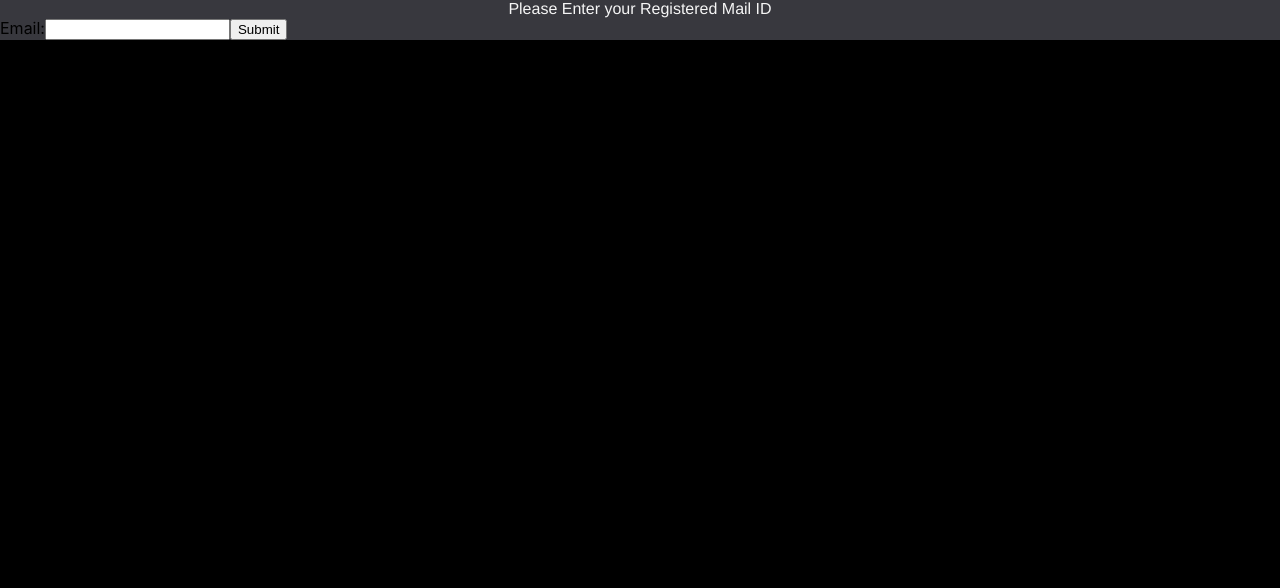
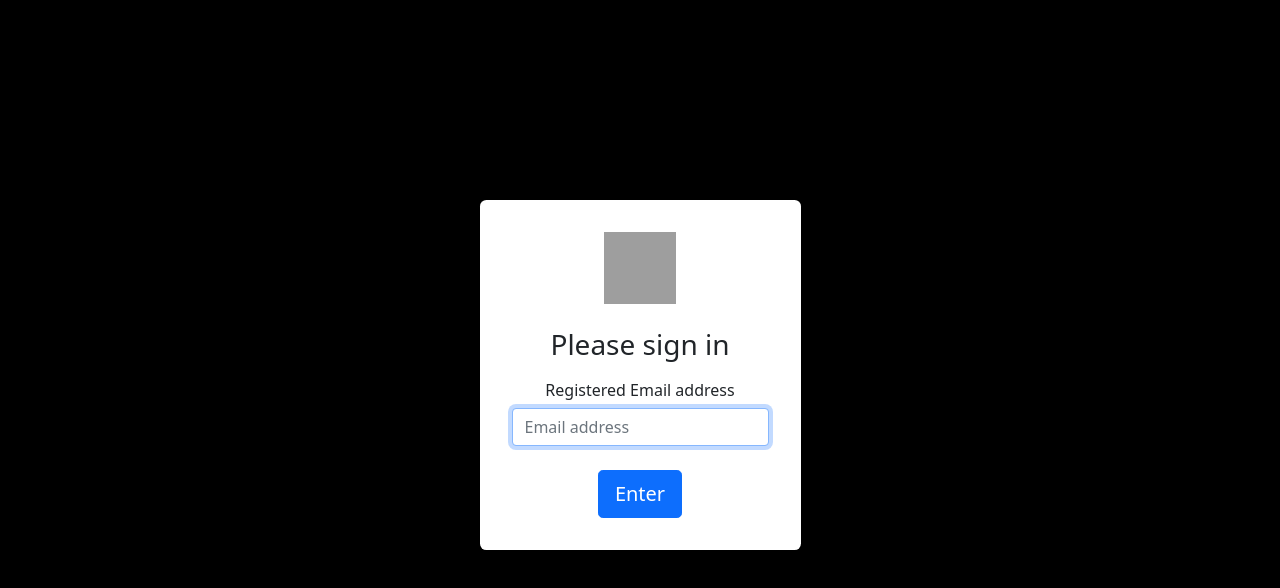
Before and after one commit to amalp12/Workshop-Attendance-WebApp, a Next.js app: page / in a window 1280 px wide. Shown: the top 588 px of the page. Built offline with nearby package versions, Linux system fonts and the light colour scheme; grey boxes are pictures that could not be loaded.

Commit message:
Third Commit

```diff
--- a/components/HandleSubmit.js
+++ /dev/null
@@ -1,29 +0,0 @@
-import SearchDatabase from './SearchDatabase.js'
-import Link from 'next/link'
-
-
-const HandleSubmit = async (email) => {
-
-  let searchResult
-  /*
-  const form = document.getElementsByClassName('submit-form')[0]
-  console.log(email)
-  */
-  searchResult = await SearchDatabase(email)
-  //console.log(searchResult)
-  // if email was not found in database
-  if(searchResult ===  null){
-    alert('This email was used to register for this workshop. Please enter the correct email.')
-  }
-  else // if email was found then redirect to the attendence page
-  {
-    //console.log(searchResult.data())
-    //Router.push({ pathname: to, query: { user_id: this.props.data.member.user.id } }, as, options);
-    console.log('Go to attendance page')
-    //goToUser(searchResult)
-    //router.push({ pathname: './user', query:{userData : doc}}, '/user')
-
-  }
-}
-
-export default  HandleSubmit
--- a/components/Home.js
+++ b/components/Home.js
@@ -1,9 +1,11 @@
 
 import Head from 'next/head'
 
-import styles from '../styles/Landing.module.css'
+import styles from '../styles/Home.module.css'
 
-import HandleSubmit from '../components/HandleSubmit'
+import 'bootstrap/dist/css/bootstrap.css'; // Add this line
+
+
 import SearchDatabase from './SearchDatabase'
 
 import { useRouter } from 'next/router'
@@ -14,15 +16,18 @@ export default function Home(){
 
     return(
 
-      <div className={styles['main-container']}>
-        <Head>
-          <title>Workshop Attendance</title>
-        </Head>
+      <div className={styles["main-container"]}>
+        <div>
+          <Head>
+            <title>Workshop Attendance</title>
+          </Head>
+        </div>
 
-        <div className={styles['instructions']}>Please Enter your Registered Mail ID </div>
-        <form className='submit-form'  onSubmit={async (e) => {
+
+        <body className="text-center">
+        <form className ="form-signin" id='submit-form'  onSubmit={async (e) => {
           e.preventDefault()
-          const form = document.getElementsByClassName('submit-form')[0]
+          const form = document.getElementById('submit-form')
           console.log(form.email.value)
           if(form.email.value === ''){
             alert('Please enter your registered mail id')
@@ -37,16 +42,17 @@ export default function Home(){
           router.push({ pathname: './user', query:{id : searchResult.id}}, '/user')
 
         }}>
+           <img className="mb-4" src="https://getbootstrap.com/docs/4.0/assets/brand/bootstrap-solid.svg" alt="" width="72" height="72"/>
+           <h1 className="h3 mb-3 font-weight-normal">Please sign in</h1>
+           <label for="inputEmail" className="sr-only">Email address</label>
+           <input type="email" id="inputEmail" className="form-control" placeholder="Email address" name="email" required autofocus  />
+           <br/>
 
-          <label>
-          Email:
-          <input type="text" name="email" />
-          </label>
 
-        <button type = 'submit'> Submit </button>
+           <button className="btn btn-lg btn-primary btn-block" type="submit">Enter</button>
 
         </form>
-
+        </body>
 
       </div>
     )
--- a/components/ServerTime.js
+++ b/components/ServerTime.js
@@ -12,7 +12,7 @@ const ServerTime = async () => {
     console.log(time.datetime);
     const timeNow = new Date( time.datetime);
     //console.log(timeNow.getTime()); in int
-    console.log(timeNow);
+    //console.log(timeNow);
     return timeNow
 }
 
--- a/pages/index.js
+++ b/pages/index.js
@@ -1,7 +1,75 @@
+
+
+
+
 import Head from 'next/head'
-import Home from '../components/Home'
-import Image from 'next/image'
-import styles from '../styles/Landing.module.css'
+
+import styles from '../styles/index.module.css'
+
+import 'bootstrap/dist/css/bootstrap.css'; // Add this line
+
+
+import SearchDatabase from '../components/SearchDatabase'
+
+import { useRouter } from 'next/router'
+
+
+export default function Index(){
+    const router = useRouter()
+
+    return(
+
+      <div className={styles["main-container"]}>
+        <div>
+          <Head>
+            <title>Workshop Attendance</title>
+          </Head>
+        </div>
+
+        <div className={styles["thebox"]}>
+          <div className="text-center">
+            <form className ="form-signin" id='submit-form'  onSubmit={async (e) => {
+              e.preventDefault()
+              const form = document.getElementById('submit-form')
+              console.log(form.email.value)
+              if(form.email.value === ''){
+                alert('Please enter your registered mail id')
+                return
+              }
+
+              const searchResult = await SearchDatabase(form.email.value)
+              if(searchResult ===  null){
+                alert('This email was used to register for this workshop. Please enter the correct email.')
+                return
+              }
+              router.push({ pathname: './user', query:{id : searchResult.id}}, '/user')
+
+            }}>
+              <img className="mb-4" src="https://getbootstrap.com/docs/4.0/assets/brand/bootstrap-solid.svg" alt="" width="72" height="72"/>
+              <h1 className="h3 mb-3 font-weight-normal">Please sign in</h1>
+              <label htmlFor="inputEmail" className="h6 sr-only"> Registered Email address </label>
+
+
+              <input type="email" id="inputEmail" className="form-control" placeholder="Email address" name="email" required autoFocus  />
+              <br/>
+
+
+              <button className="btn btn-lg btn-primary btn-block" type="submit">Enter</button>
+
+            </form>
+          </div>
+        </div>
+
+      </div>
+    )
+
+
+  }
+
+
+
+/*import Home from '../components/Home'
+import styles from '../styles/index.module.css'
 
 
 
@@ -11,7 +79,7 @@ export default function Index(){
 
   return(
 
-      <div>
+      <div className={styles["main-container"]}>
         <Home/>
 
       </div>
@@ -20,7 +88,7 @@ export default function Index(){
 
 
 }
-
+*/
 /*
 export default function Home() {
   return (
--- a/styles/Home.module.css
+++ b/styles/Home.module.css
@@ -1,116 +1,13 @@
-.container {
-  padding: 0 2rem;
+
+
+.main-container {
+
+
+  margin: 1rem 1rem 1rem 1rem;
+  min-height: 75vh;
+  min-width: 5vw;
+  max-height: 5vh;
+  max-width: 50vw;
+  border-radius: 0.5rem;
+
 }
-
-.main {
-  min-height: 100vh;
-  padding: 4rem 0;
-  flex: 1;
-  display: flex;
-  flex-direction: column;
-  justify-content: center;
-  align-items: center;
-}
-
-.footer {
-  display: flex;
-  flex: 1;
-  padding: 2rem 0;
-  border-top: 1px solid #eaeaea;
-  justify-content: center;
-  align-items: center;
-}
-
-.footer a {
-  display: flex;
-  justify-content: center;
-  align-items: center;
-  flex-grow: 1;
-}
-
-.title a {
-  color: #0070f3;
-  text-decoration: none;
-}
-
-.title a:hover,
-.title a:focus,
-.title a:active {
-  text-decoration: underline;
-}
-
-.title {
-  margin: 0;
-  line-height: 1.15;
-  font-size: 4rem;
-}
-
-.title,
-.description {
-  text-align: center;
-}
-
-.description {
-  margin: 4rem 0;
-  line-height: 1.5;
-  font-size: 1.5rem;
-}
-
-.code {
-  background: #fafafa;
-  border-radius: 5px;
-  padding: 0.75rem;
-  font-size: 1.1rem;
-  font-family: Menlo, Monaco, Lucida Console, Liberation Mono, DejaVu Sans Mono,
-    Bitstream Vera Sans Mono, Courier New, monospace;
-}
-
-.grid {
-  display: flex;
-  align-items: center;
-  justify-content: center;
-  flex-wrap: wrap;
-  max-width: 800px;
-}
-
-.card {
-  margin: 1rem;
-  padding: 1.5rem;
-  text-align: left;
-  color: inherit;
-  text-decoration: none;
-  border: 1px solid #eaeaea;
-  border-radius: 10px;
-  transition: color 0.15s ease, border-color 0.15s ease;
-  max-width: 300px;
-}
-
-.card:hover,
-.card:focus,
-.card:active {
-  color: #0070f3;
-  border-color: #0070f3;
-}
-
-.card h2 {
-  margin: 0 0 1rem 0;
-  font-size: 1.5rem;
-}
-
-.card p {
-  margin: 0;
-  font-size: 1.25rem;
-  line-height: 1.5;
-}
-
-.logo {
-  height: 1em;
-  margin-left: 0.5rem;
-}
-
-@media (max-width: 600px) {
-  .grid {
-    width: 100%;
-    flex-direction: column;
-  }
-}
--- a/styles/globals.css
+++ b/styles/globals.css
@@ -1,10 +1,15 @@
+
+
 html,
 body {
+  display: flex;
+  justify-content: center;
+
+  padding: 0;
+  margin-top: 25vh;
+  font-family: -apple-system, BlinkMacSystemFont, Segoe UI, Roboto, Oxygen,
+  Ubuntu, Cantarell, Fira Sans, Droid Sans, Helvetica Neue, sans-serif;
   background-color: black;
-  padding: 0;
-  margin: 0;
-  font-family: -apple-system, BlinkMacSystemFont, Segoe UI, Roboto, Oxygen,
-    Ubuntu, Cantarell, Fira Sans, Droid Sans, Helvetica Neue, sans-serif;
 }
 
 a {
--- /dev/null
+++ b/styles/index.module.css
@@ -0,0 +1,20 @@
+
+
+
+
+.main-container {
+
+    display: flex;
+
+    justify-content: center;
+    background-color: black;
+    vertical-align: middle;
+}
+.thebox{
+
+
+    border-radius: 0.4rem;
+    background-color: white;
+    padding: 2rem 2rem;
+
+}
--- a/styles/user.module.css
+++ b/styles/user.module.css
@@ -1,14 +1,23 @@
 
 
 .main-container {
-    background-color: rgb(186, 186, 206,0.3);
+    display: flex;
+    flex-direction: column;
+    background-color: white;
+    padding: 10% 10%;
+    border-radius: 0.25rem;
+    min-height: 100vh;
+
+
+
 }
 
 .title-container {
 
     text-align: center;
-    color: whitesmoke;
+    color: black;
     font-family: 'Franklin Gothic Medium', 'Arial Narrow', Arial, sans-serif;
+
 }
 .conatiner-404{
     text-align: center;
@@ -18,3 +27,10 @@
 .here-link{
     color: red;
 }
+.buttons{
+    display: grid;
+    grid-template-columns: 1fr;
+    gap: 10%;
+    justify-content: center;
+
+}
```
Also changed, not shown: pages/test.js (+45 -21 lines), pages/user.js (+6 -2 lines).
